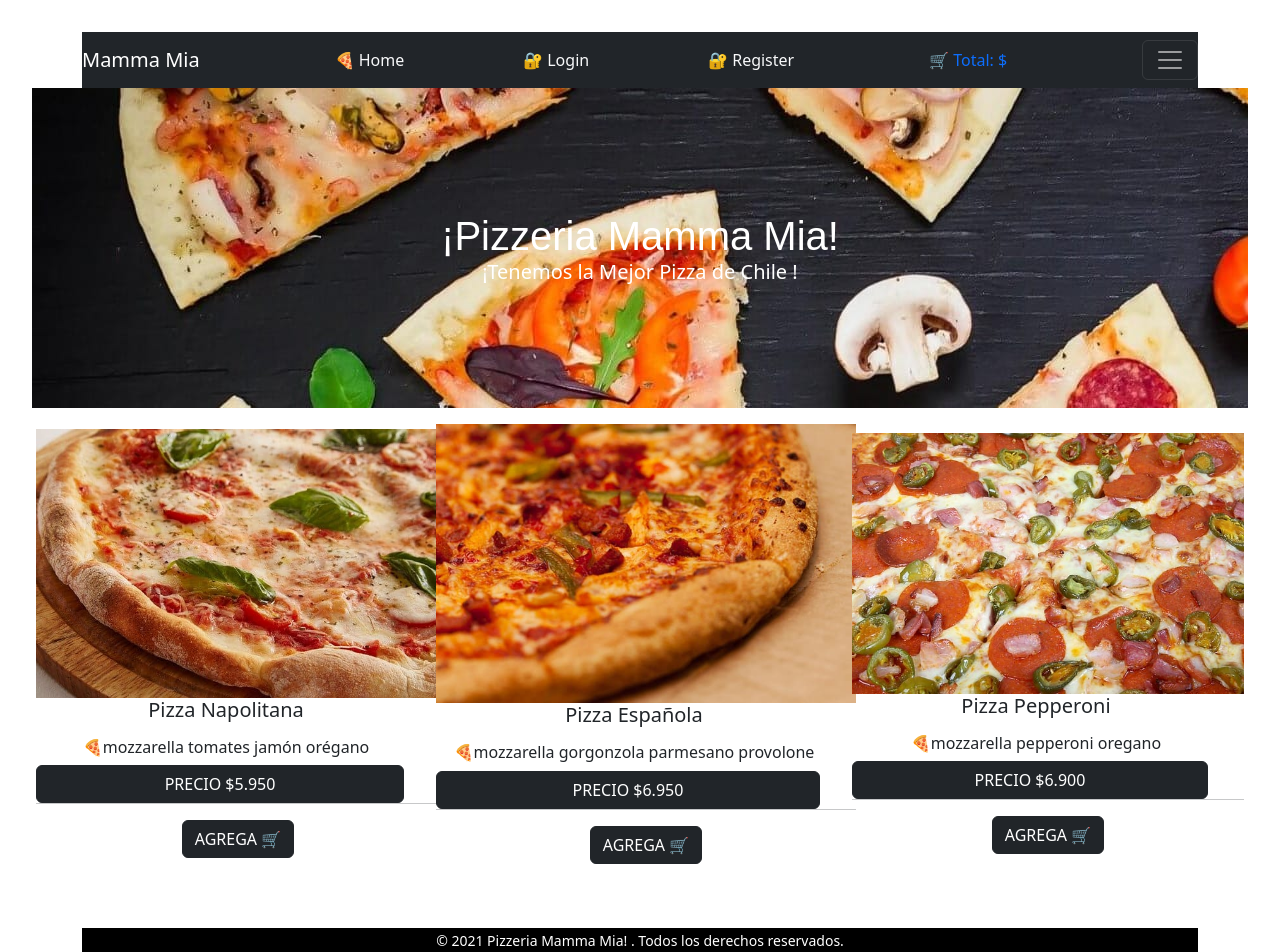
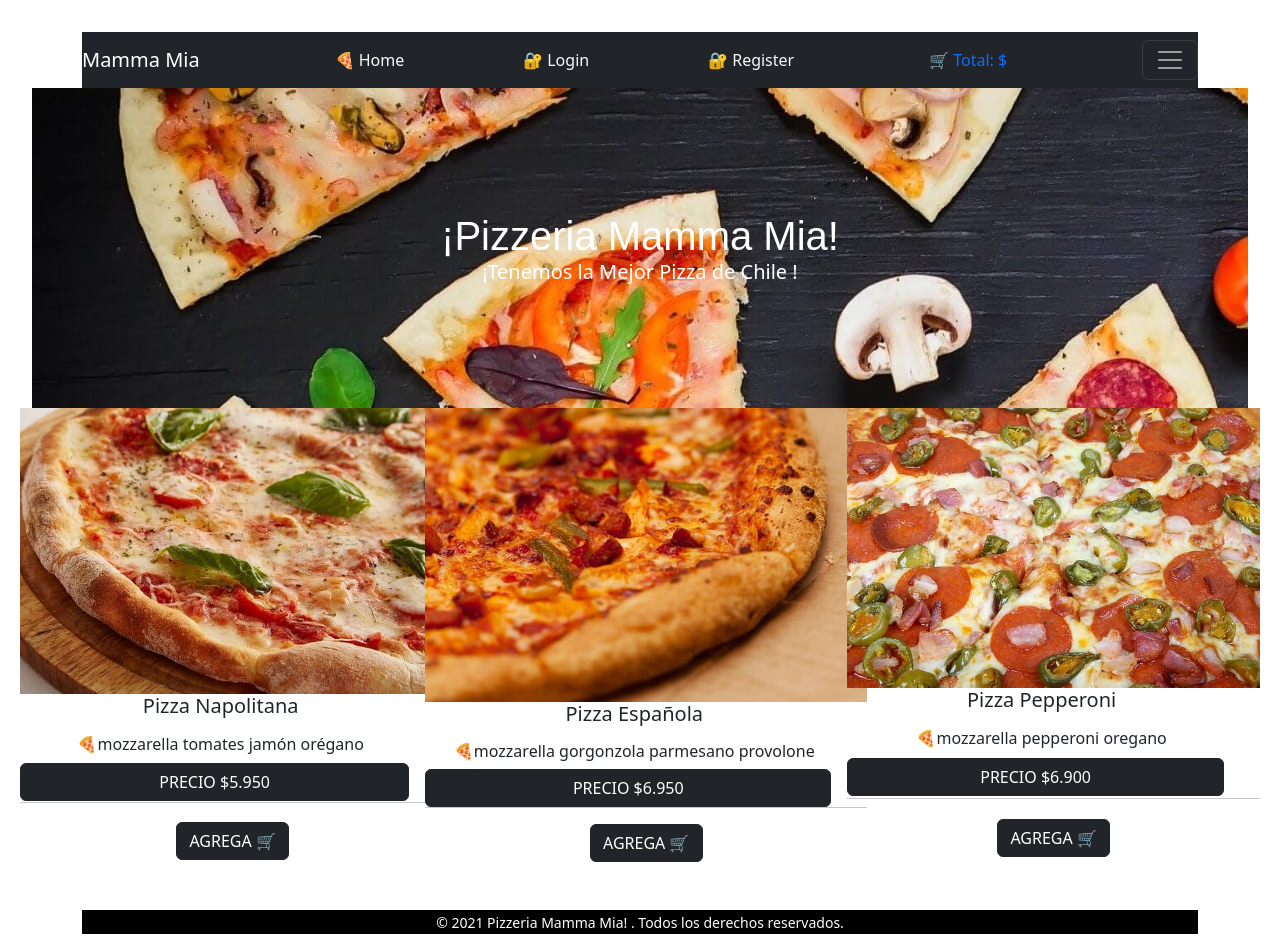
Before and after one commit to MarcoVidal23/React2024_1, a React (Vite) app: page / in a window 1280 px wide. Shown: the top 952 px of the page. Built offline with nearby package versions, Linux system fonts and the light colour scheme.

Commit message:
Cambio tarjetas

```diff
--- a/src/App.css
+++ b/src/App.css
@@ -34,19 +34,13 @@
 }
 
 .card {
-  padding: 2em;
+  padding: 0em;
 }
 
 .read-the-docs {
   color: #888;
 }
 
-.card-grid {
-  display: flex;
-  flex-direction: row;
-  align-items: center;
-  gap: 20px;
-}
 
 
 @media screen and (max-width: 700px) {
--- a/src/App.jsx
+++ b/src/App.jsx
@@ -37,7 +37,7 @@ function App() {
       <Navbar />
 
       <Header />
-      <div className="card-grid p-3  m0">
+      <div className="d-flex flex-row  flexalign-items-start gap-1 ">
         {data.map((card) => (
           <Cartitas {...card} />
         ))}
```
